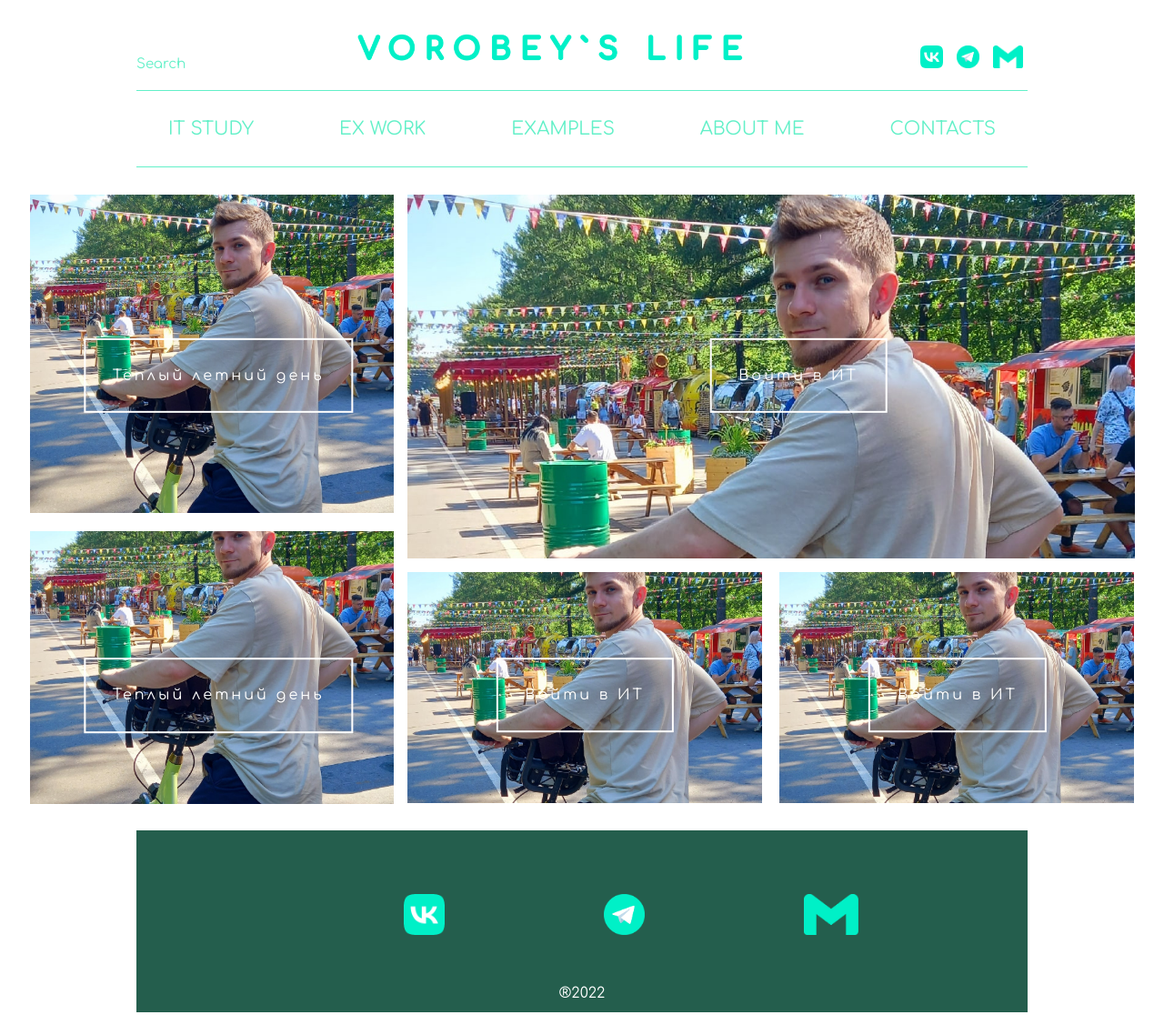
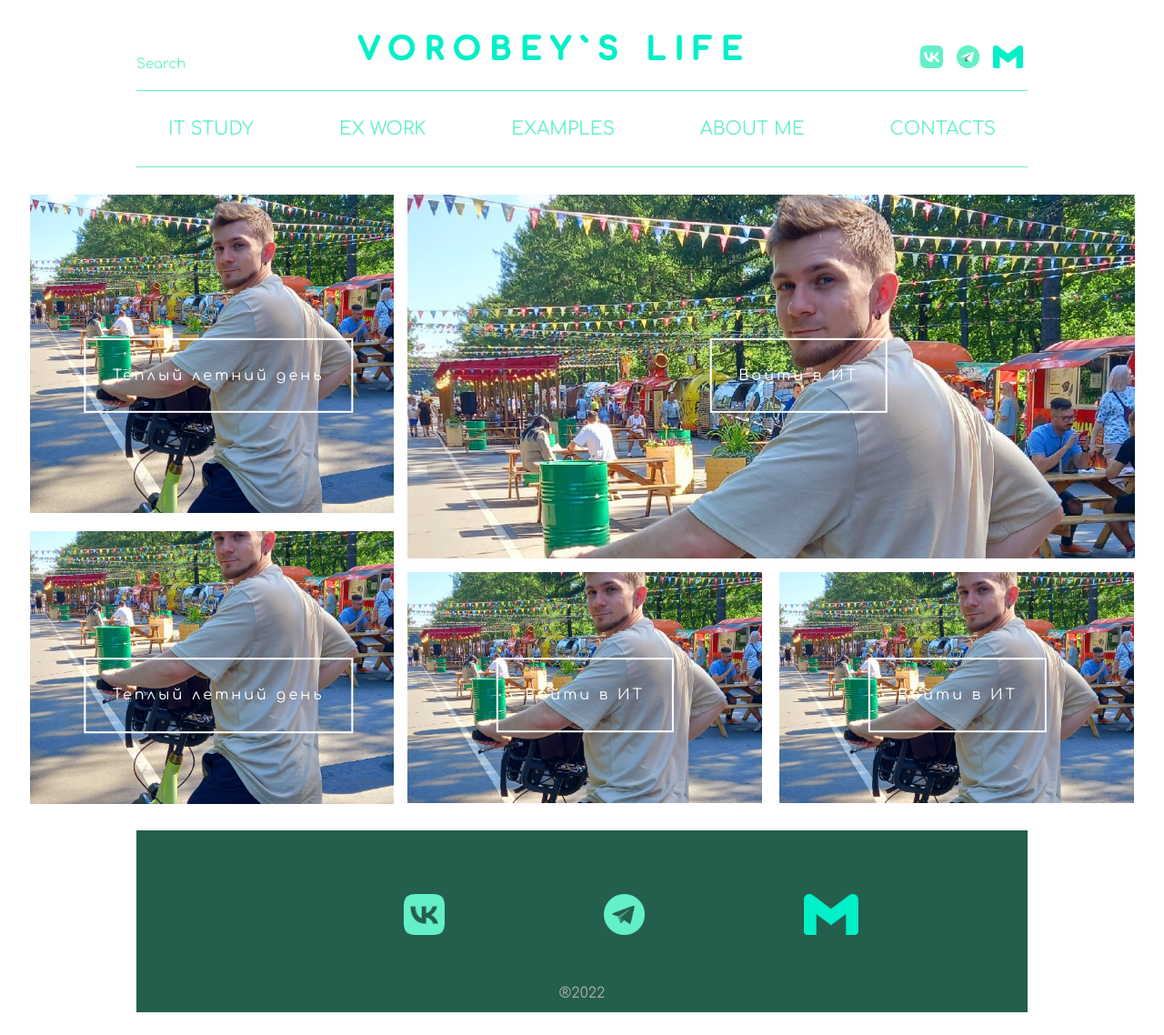
Before and after one commit to Vorobeey/my-pet-site, a Django app: page /blog/ in a window 1280 px wide. Shown: the whole page at 91% size. Run offline with Django 4.2, Linux system fonts and the light colour scheme.

Commit message:
Update .html and .css

```diff
--- a/petsite/blog/static/main.css
+++ b/petsite/blog/static/main.css
@@ -1,3 +1,4 @@
+/*NORMALIZE.CSS*/
 html {
     line-height: 1.15;
     -webkit-text-size-adjust: 100%;
@@ -144,6 +145,9 @@ template {
 [hidden] {
     display: none;
 }
+/*NORMALIZE.CSS*/
+
+
 @font-face {
     font-family: 'Comfortaa', cursive;
 }
@@ -377,5 +381,5 @@ template {
 .footer-text {
     margin: -20px 0px;
     text-align: center;
-    color: white;
+    color: rgb(175, 170, 170);
 }
```
Also changed, not shown: petsite/blog/static/img/tg-icon.png, petsite/blog/static/img/vk-icon.png, 2 other files.
